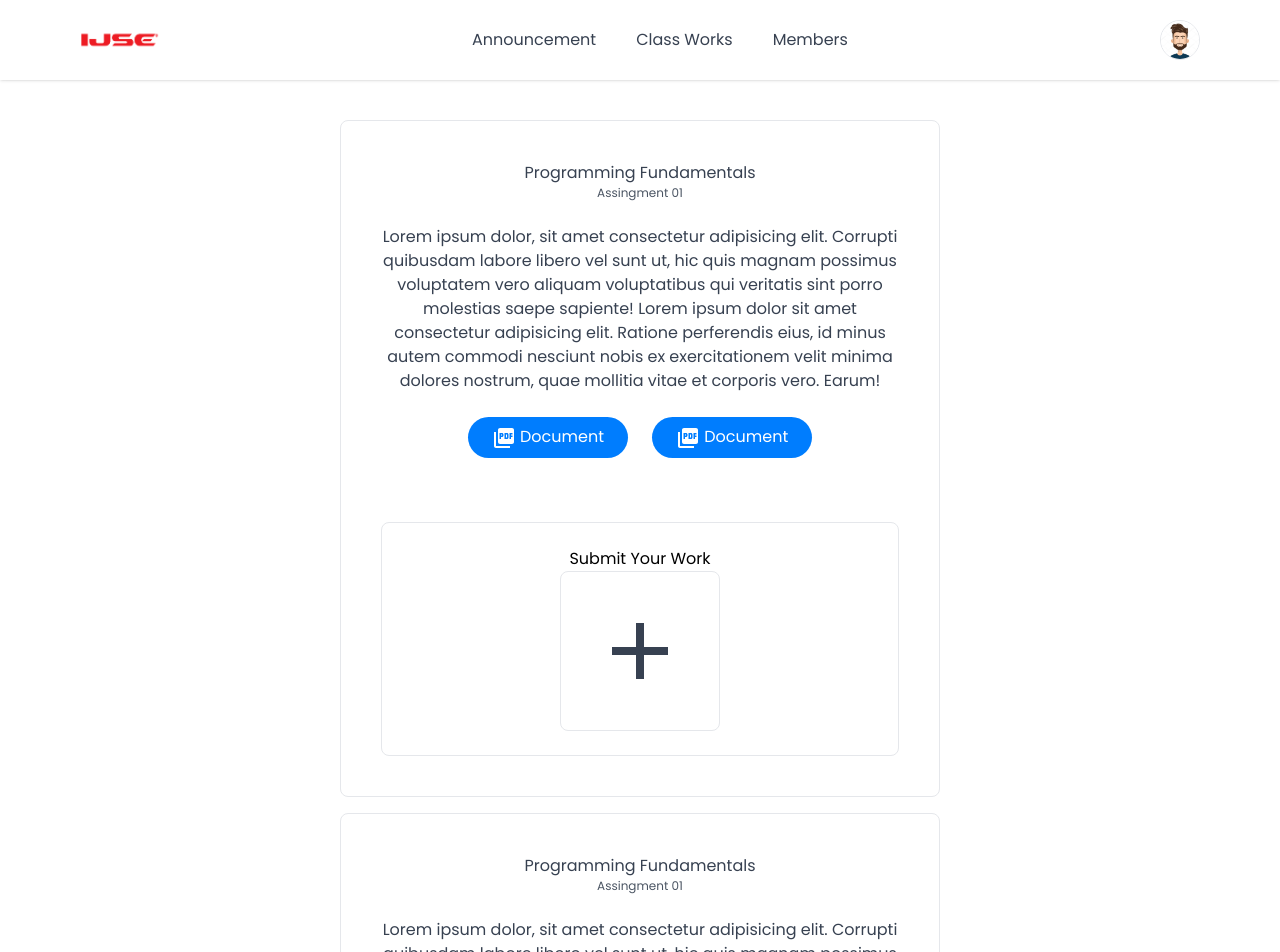
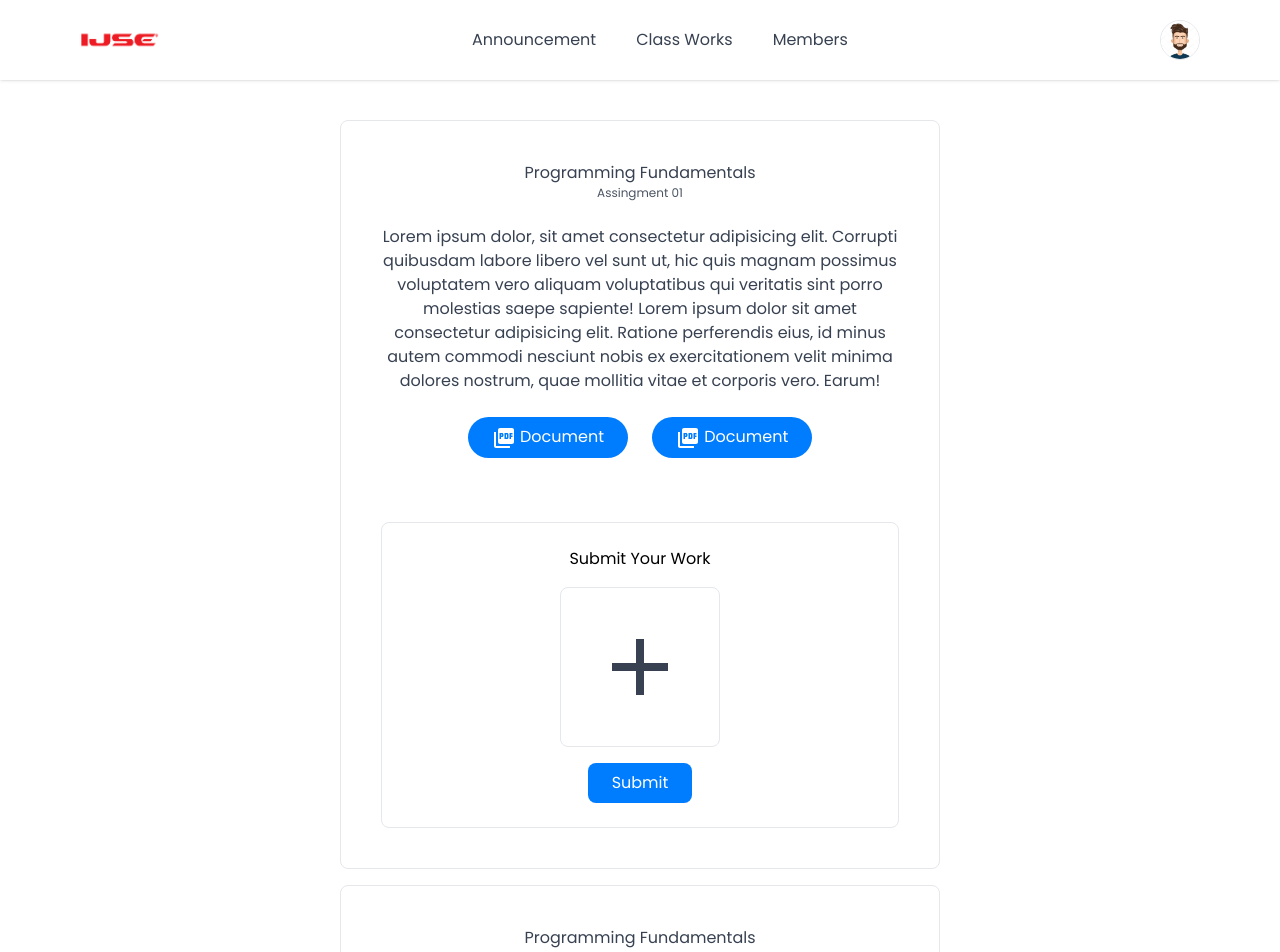
Before and after one commit to Sandun-Induranga/Learning-Management-System, a React (Vite) app in the folder frontend/: page / in a window 1280 px wide. Shown: the top 952 px of the page. Built offline with nearby package versions, Linux system fonts and the light colour scheme; the HTML template or start-up script is replaced by a standard one.

Commit message:
Content Updated

```diff
--- a/frontend/src/components/ClassWork/ClassWork.tsx
+++ b/frontend/src/components/ClassWork/ClassWork.tsx
@@ -34,7 +34,7 @@ const ClassWork = () => {
           <PictureAsPdf /> Document
         </a>
       </section>
-      <aside className="w-full border p-6 rounded-lg flex flex-col items-center">
+      <aside className="w-full border p-6 rounded-lg flex flex-col items-center gap-4">
         <p>Submit Your Work</p>
         <section className="w-40 h-40 border rounded-lg flex justify-center relative">
           <input
@@ -43,6 +43,9 @@ const ClassWork = () => {
           />
           <Add className="text-gray-700 !text-8xl absolute top-0 bottom-0 left-0 right-0 m-auto" />
         </section>
+        <button className="px-6 py-2 bg-sky-edited-500 text-white rounded-lg w-max">
+          Submit
+        </button>
       </aside>
     </main>
   );
```
